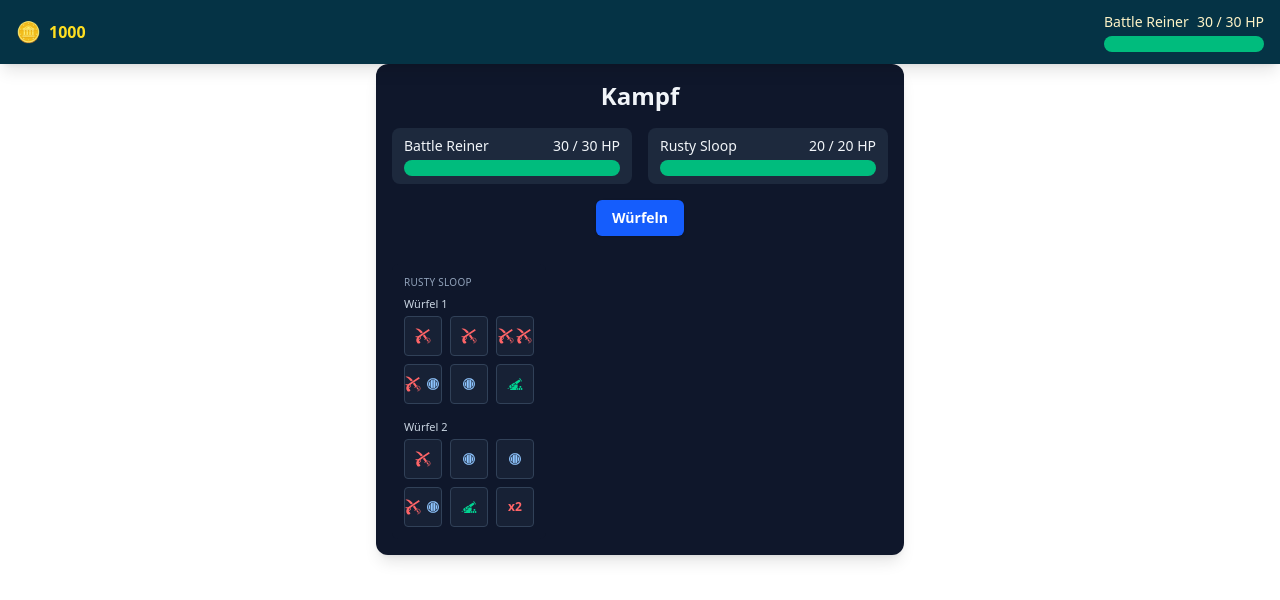
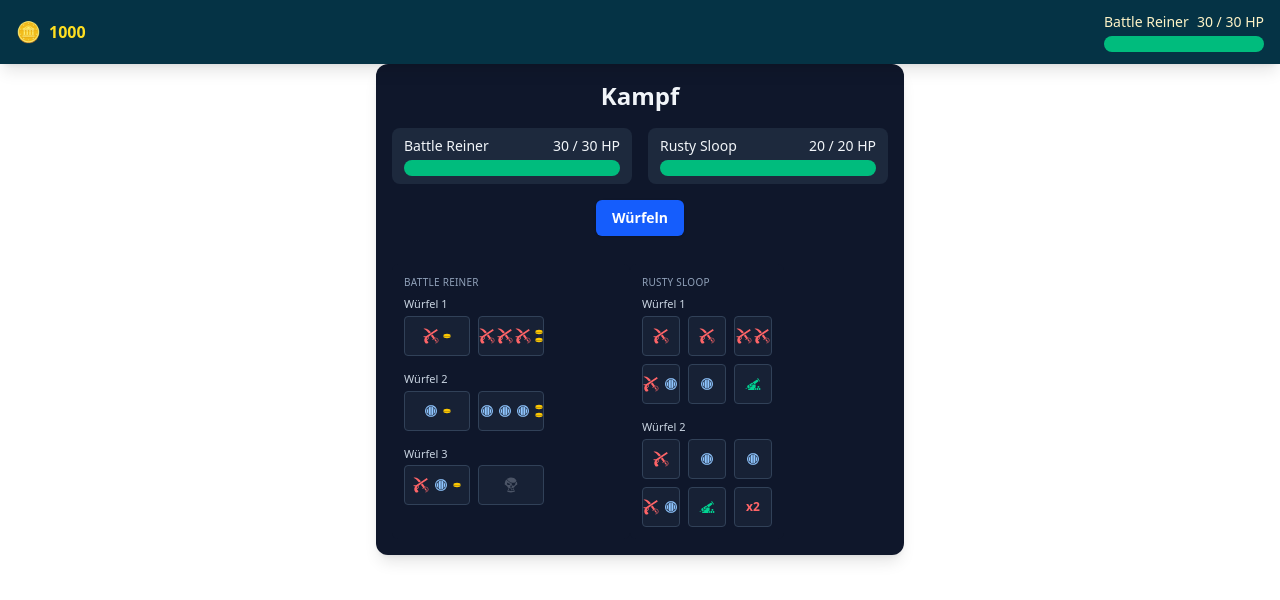
Before and after one commit to AchillesGit/tide-and-trade, a React (Vite) app: page /battle in a window 1280 px wide. Shown: the top 600 px of the page. Built offline with nearby package versions, Linux system fonts and the light colour scheme.

Commit message:
show all player dices

```diff
--- a/src/components/battle/Battle.tsx
+++ b/src/components/battle/Battle.tsx
@@ -7,7 +7,6 @@ import FaceIcons from "./FaceIcons";
 import useBattle from "../../hooks/useBattle";
 import { useGameStore } from "../../store/gameStore";
 import { formatGold } from "../../util/formatHelper";
-import { resolveItem } from "../../util/itemHelper";
 import DiceOverview from "../DiceOverview";
 import HpBar from "../ShipHpBar";
 
@@ -22,9 +21,10 @@ const Battle: React.FC = () => {
     selectedIds,
     maxActions,
     rolls,
+    dices,
   } = useBattle();
 
-  const { currentHp, maxHp, addGold, inventoryItems } = useGameStore();
+  const { currentHp, maxHp, addGold } = useGameStore();
 
   const usedActions = selectedIds.reduce((sum, sid) => {
     const roll = rolls.player.find((r) => r.id === sid);
@@ -178,14 +178,8 @@ const Battle: React.FC = () => {
         </div>
       )}
       <div className="flex">
-        <DiceOverview
-          title="Battle Reiner"
-          dices={inventoryItems.map((item) => ({
-            id: crypto.randomUUID(),
-            faces: resolveItem(item).dice,
-          }))}
-        />
-        <DiceOverview dices={enemy.dices} title={enemy.name} />
+        <DiceOverview dices={dices.player} title="Battle Reiner" />
+        <DiceOverview dices={dices.enemy} title={enemy.name} />
       </div>
     </div>
   );
--- a/src/hooks/useBattle.ts
+++ b/src/hooks/useBattle.ts
@@ -21,6 +21,7 @@ interface UseBattleReturn {
   maxActions: number;
   /** Enemy's object with hp, dices and more. */
   enemy: EnemyType;
+  dices: DiceState;
   /** Resolves the current roll selection and applies damage/defense. */
   handleResolve: () => void;
   /** Toggles selection of a die by id, respecting action cost limits. */
@@ -193,6 +194,7 @@ const useBattle = (): UseBattleReturn => {
     rolls,
     selectedIds,
     enemy,
+    dices,
     maxActions,
     handleResolve,
     toggleSelect,
```
